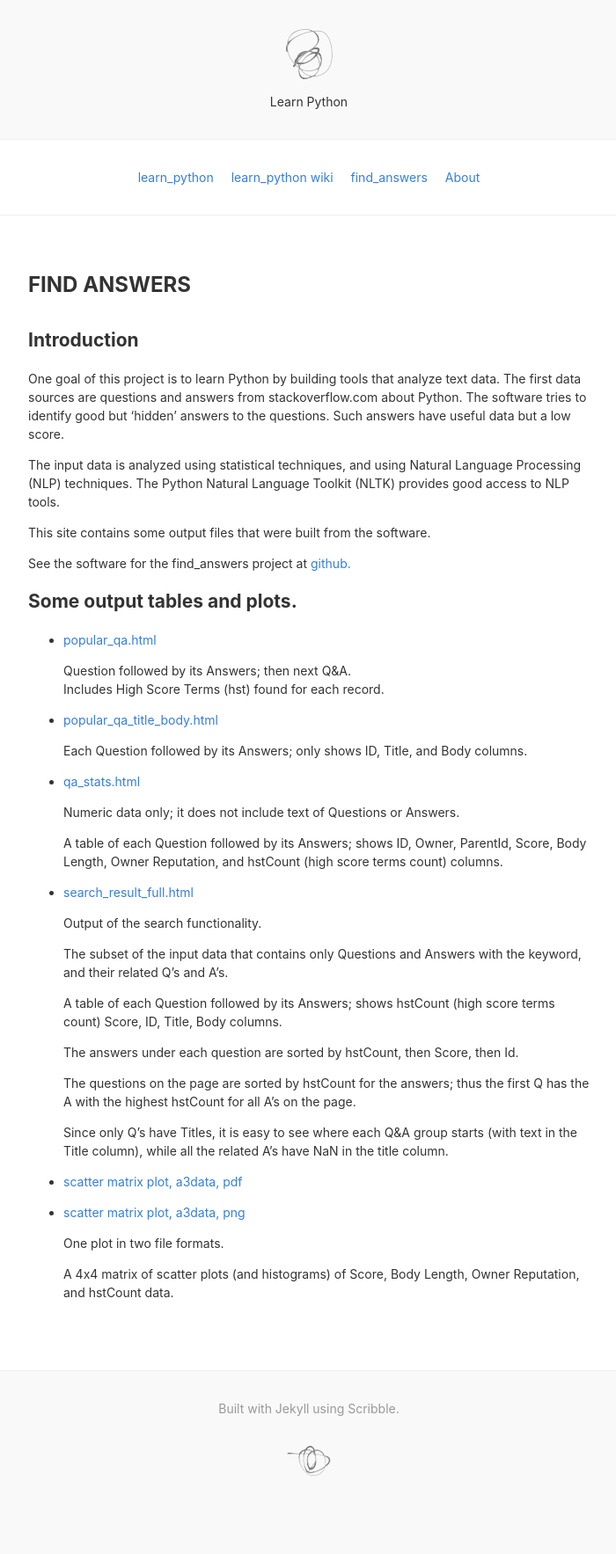
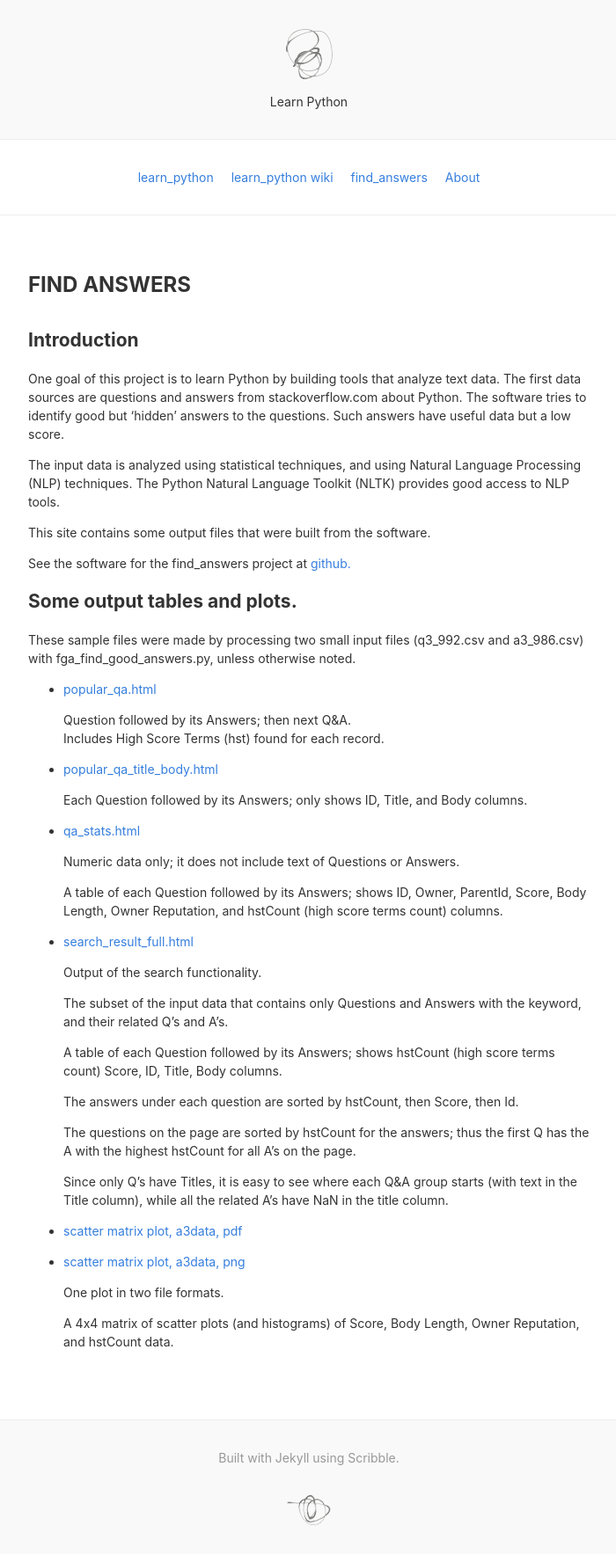
Before and after one commit to clp/learn_python, a Jekyll site: the page built from docs/find_answers/index.md, in a window 1280 px wide. Shown: the whole page at 88% size, without its empty margins (289-989 px from the left). Built offline with Jekyll 4.4.1, drawn with Linux system fonts in a browser that asks for light colours; nearby versions of some CDN libraries; before the commit the page ends 1711 px from its top, so only the background shows below that.

Commit message:
Specify the i/p files used to make sample o/p.
Update the doc page that has links to sample output files.

```diff
--- a/docs/find_answers/index.md
+++ b/docs/find_answers/index.md
@@ -22,6 +22,10 @@ See the software for the find_answers project at
 [github.](https://github.com/clp/learn_python/tree/master/find_answers)
 
 ## Some output tables and plots.
+
+These sample files were made by processing two small input files
+(q3_992.csv and a3_986.csv) with fga_find_good_answers.py,
+unless otherwise noted.
 
 * [popular_qa.html](popular_qa.html)
 
```
